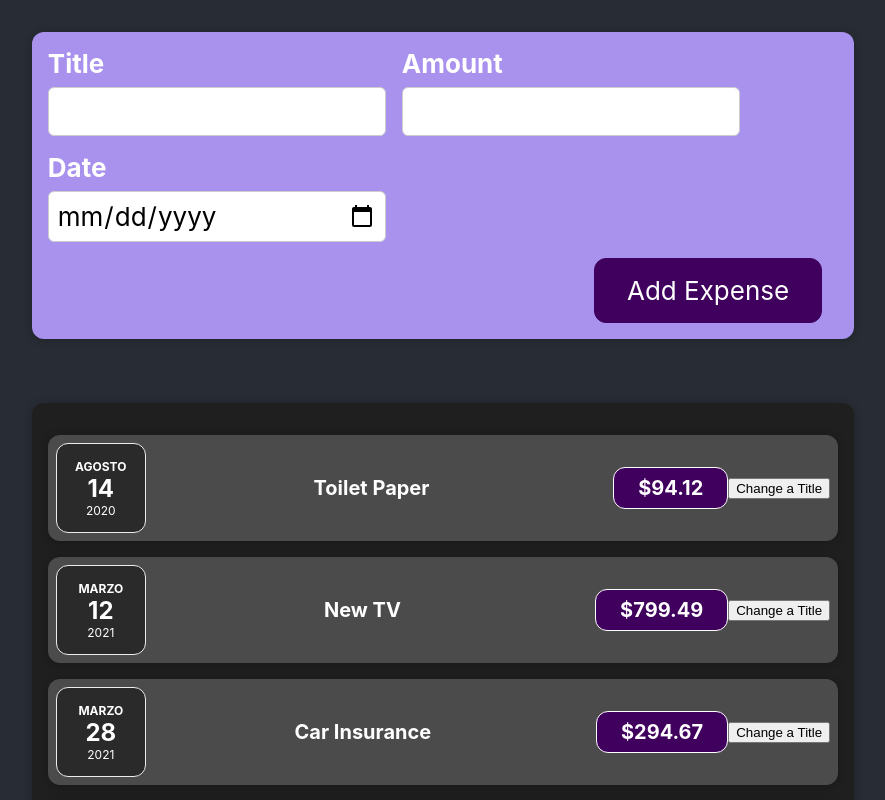
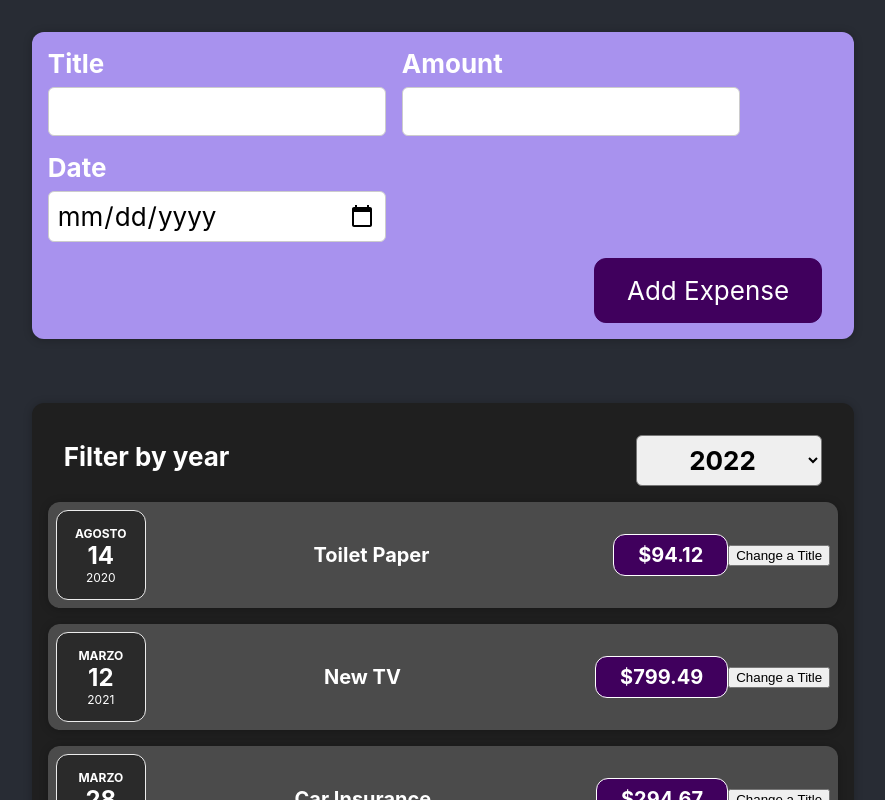
Before and after one commit to hathus/complete-react-app, a React (Create React App) app: page / in a window 1280 px wide. Shown: the top 800 px of the page, without its empty margins (197-1082 px from the left). Built offline with nearby package versions, Linux system fonts and the light colour scheme.

Commit message:
add expenses filter

```diff
--- a/src/App.js
+++ b/src/App.js
@@ -3,7 +3,7 @@ import Expenses from "./components/Expenses/Expenses";
 import NewExpense from "./components/NewExpense/NewExpense";
 import "./App.css";
 
-function App() {
+function App(props) {
   const expenses = [
     {
       id: "e1",
@@ -30,10 +30,14 @@ function App() {
       date: new Date(2021, 5, 12),
     },
   ];
+
+  const addExpenseHandler = (expense) => {
+    console.log(expense);
+  }
   return (
     <div className="App">
       <header className="App-header">
-        <NewExpense />
+        <NewExpense onAddExpense={addExpenseHandler} />
         <Expenses expenses={expenses} />
       </header>
     </div>
--- a/src/components/Expenses/Expenses.js
+++ b/src/components/Expenses/Expenses.js
@@ -1,12 +1,24 @@
 import ExpenseItem from "./ExpenseItem";
-import Card from '../UI/Card';
+import Card from "../UI/Card";
+import ExpesesFilter from "../ExpensesFilter/ExpensesFilter";
 import "./Expenses.css";
+import { useState } from "react";
 
 function Expenses(props) {
+  const [filteredYear, setFilteredYear] = useState("2022");
+
   const expenses = props.expenses;
 
+  const changeYearFilter = (selectedYear) => {
+    setFilteredYear(selectedYear);
+  };
+
   return (
-    <Card className='expenses'>
+    <Card className="expenses">
+      <ExpesesFilter
+        selected={filteredYear}
+        onChangeDateFilter={changeYearFilter}
+      />
       <ExpenseItem
         title={expenses[0].title}
         amount={expenses[0].amount}
--- /dev/null
+++ b/src/components/ExpensesFilter/ExpensesFilter.css
@@ -0,0 +1,24 @@
+.expenses-filter {
+  color: white;
+  padding: 0 1rem;
+}
+
+.expenses-filter__control {
+  display: flex;
+  width: 100%;
+  align-items: center;
+  justify-content: space-between;
+  margin: 1rem 0;
+}
+
+.expenses-filter label {
+  font-weight: bold;
+  margin-bottom: 0.5rem;
+}
+
+.expenses-filter select {
+  font: inherit;
+  padding: 0.5rem 3rem;
+  font-weight: bold;
+  border-radius: 6px;
+}
--- /dev/null
+++ b/src/components/ExpensesFilter/ExpensesFilter.js
@@ -0,0 +1,24 @@
+import "./ExpensesFilter.css";
+
+const ExpesesFilter = (props) => {
+
+  const expensesFilterHandler = (event) => {
+    props.onChangeDateFilter(event.target.value);
+  }
+
+  return (
+    <div className='expenses-filter'>
+      <div className='expenses-filter__control'>
+        <label>Filter by year</label>
+        <select value={props.selected} onChange={expensesFilterHandler}>
+          <option value='2022'>2022</option>
+          <option value='2021'>2021</option>
+          <option value='2020'>2020</option>
+          <option value='2019'>2019</option>
+        </select>
+      </div>
+    </div>
+  );
+}
+
+export default ExpesesFilter;
--- a/src/components/NewExpense/ExpenseForm.js
+++ b/src/components/NewExpense/ExpenseForm.js
@@ -1,25 +1,70 @@
-import './ExpenseForm.css';
+import { useState } from "react";
+import "./ExpenseForm.css";
 
-const ExpenseForm = () => {
+const ExpenseForm = (props) => {
+  const [enteredTitle, setUserTitle] = useState("");
+  const [enteredAmount, setUserAmount] = useState("");
+  const [enteredDate, setUserDate] = useState("");
+
+  const titleChangeHandler = (event) => {
+    setUserTitle(event.target.value);
+  };
+
+  const amountChangeHandler = (event) => {
+    setUserAmount(event.target.value);
+  };
+
+  const dateChangeHandler = (event) => {
+    setUserDate(event.target.value);
+  };
+
+  const submitHandler = (event) => {
+    event.preventDefault();
+
+    const expenseData = {
+      title: enteredTitle,
+      amount: enteredAmount,
+      date: new Date(enteredDate),
+    };
+
+    props.onSaveExpenseData(expenseData);
+
+    setUserTitle('');
+    setUserAmount('');
+    setUserDate('');
+
+  };
 
   return (
-    <form>
+    <form onSubmit={submitHandler}>
       <div className="new-expense__controls">
         <div className="new-expense__control">
           <label>Title</label>
-          <input type="text" />
+          <input type="text" value={enteredTitle} onChange={titleChangeHandler} />
         </div>
         <div className="new-expense__control">
           <label>Amount</label>
-          <input type="number" min='0.01' step='0.01' />
+          <input
+            type="number"
+            min="0.01"
+            step="0.01"
+            value={enteredAmount}
+            onChange={amountChangeHandler}
+          />
         </div>
         <div className="new-expense__control">
           <label>Date</label>
-          <input type="date" min='2020-01-01' max='2022-12-31' />
+          <input
+            type="date"
+            min="2020-01-01"
+            max="2022-12-31"
+            value={enteredDate}
+            onChange={dateChangeHandler}
+          />
         </div>
       </div>
-      <div className='new-expense__actions'>
-        <button type='submit'>Add Expense</button>
+      <div className="new-expense__actions">
+        <button type="submit">Add Expense</button>
       </div>
     </form>
   );
--- a/src/components/NewExpense/NewExpense.js
+++ b/src/components/NewExpense/NewExpense.js
@@ -1,11 +1,20 @@
 import ExpenseForm from './ExpenseForm';
 import './NewExpense.css';
 
-const NewExpense = () => {
+const NewExpense = (props) => {
+
+  const saveExpenseDataHandler = (enteredExpenseData) => {
+    const expenseData = {
+      ...enteredExpenseData,
+      id: Math.random().toString()
+    }
+
+    props.onAddExpense(expenseData);
+  };
 
   return (
     <div className='new-expense'>
-      <ExpenseForm />
+      <ExpenseForm onSaveExpenseData={saveExpenseDataHandler} />
     </div>
   );
 };
```
